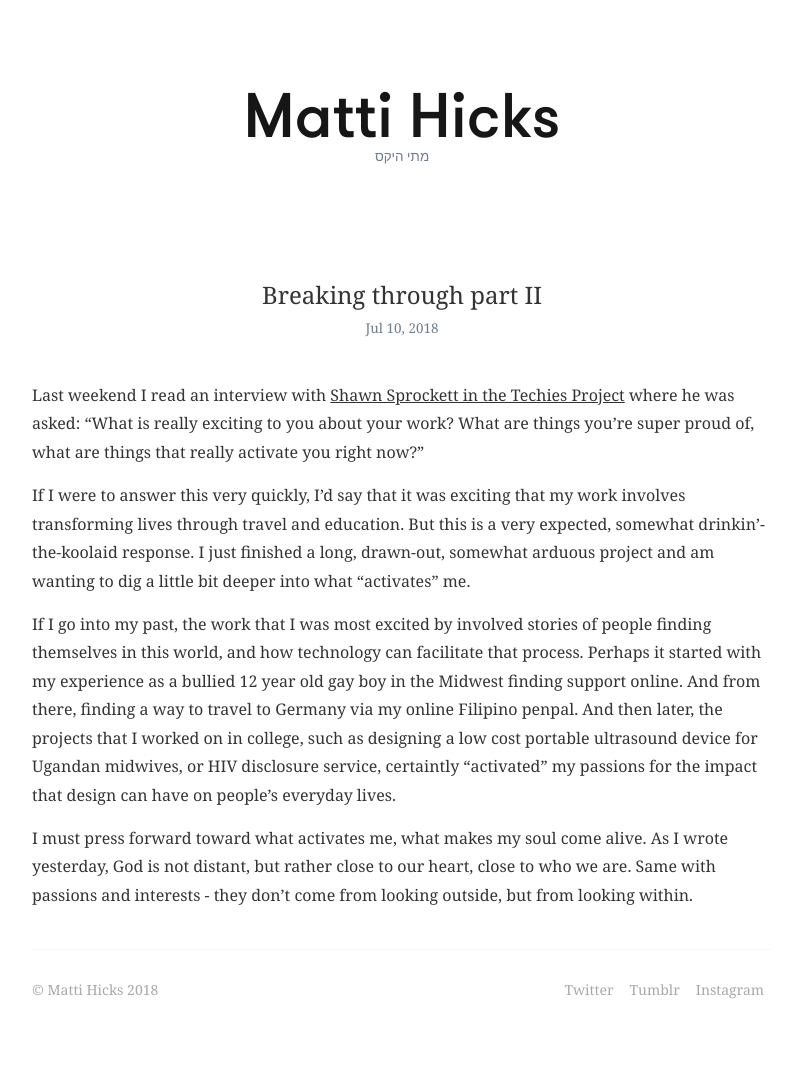
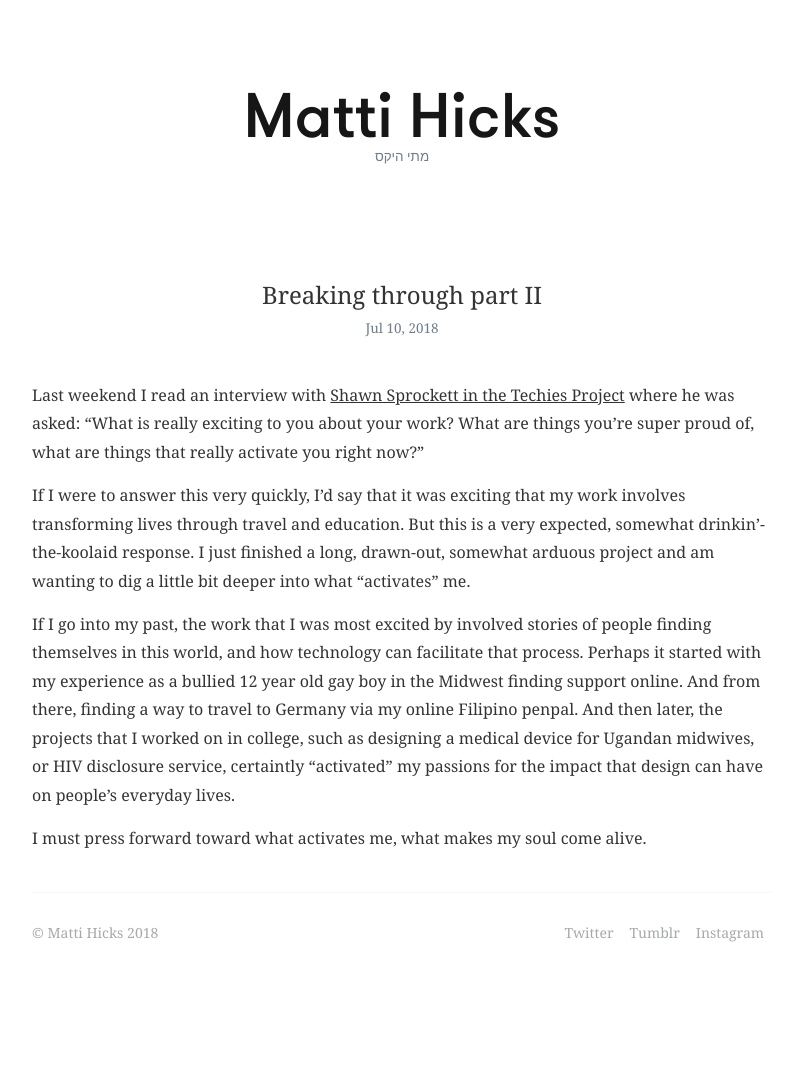
Before and after one commit to mattihicks/matthewmatthew, a Jekyll site: the page built from _posts/2018-07-10-revisiting-values.markdown, in a window 1280 px wide. Shown: the whole page, without its empty margins (238-1034 px from the left). Built offline with Jekyll 4.4.1, drawn with Linux system fonts in a browser that asks for light colours; some web fonts are replaced; after the commit the page ends 1019 px from its top, so only the background shows below that.

Commit message:
post update

```diff
--- a/_posts/2018-07-10-revisiting-values.markdown
+++ b/_posts/2018-07-10-revisiting-values.markdown
@@ -12,6 +12,6 @@
 
 If I were to answer this very quickly, I'd say that it was exciting that my work involves transforming lives through travel and education. But this is a very expected, somewhat drinkin'-the-koolaid response. I just finished a long, drawn-out, somewhat arduous project and am wanting to dig a little bit deeper into what "activates" me.
 
-If I go into my past, the work that I was most excited by involved stories of people finding themselves in this world, and how technology can facilitate that process. Perhaps it started with my experience as a bullied 12 year old gay boy in the Midwest finding support online. And from there, finding a way to travel to Germany via my online Filipino penpal. And then later, the projects that I worked on in college, such as designing a low cost portable ultrasound device for Ugandan midwives, or HIV disclosure service, certaintly "activated" my passions for the impact that design can have on people's everyday lives.
+If I go into my past, the work that I was most excited by involved stories of people finding themselves in this world, and how technology can facilitate that process. Perhaps it started with my experience as a bullied 12 year old gay boy in the Midwest finding support online. And from there, finding a way to travel to Germany via my online Filipino penpal. And then later, the projects that I worked on in college, such as designing a medical device for Ugandan midwives, or HIV disclosure service, certaintly "activated" my passions for the impact that design can have on people's everyday lives.
 
-I must press forward toward what activates me, what makes my soul come alive. As I wrote yesterday, God is not distant, but rather close to our heart, close to who we are. Same with passions and interests - they don't come from looking outside, but from looking within.
+I must press forward toward what activates me, what makes my soul come alive.
```
